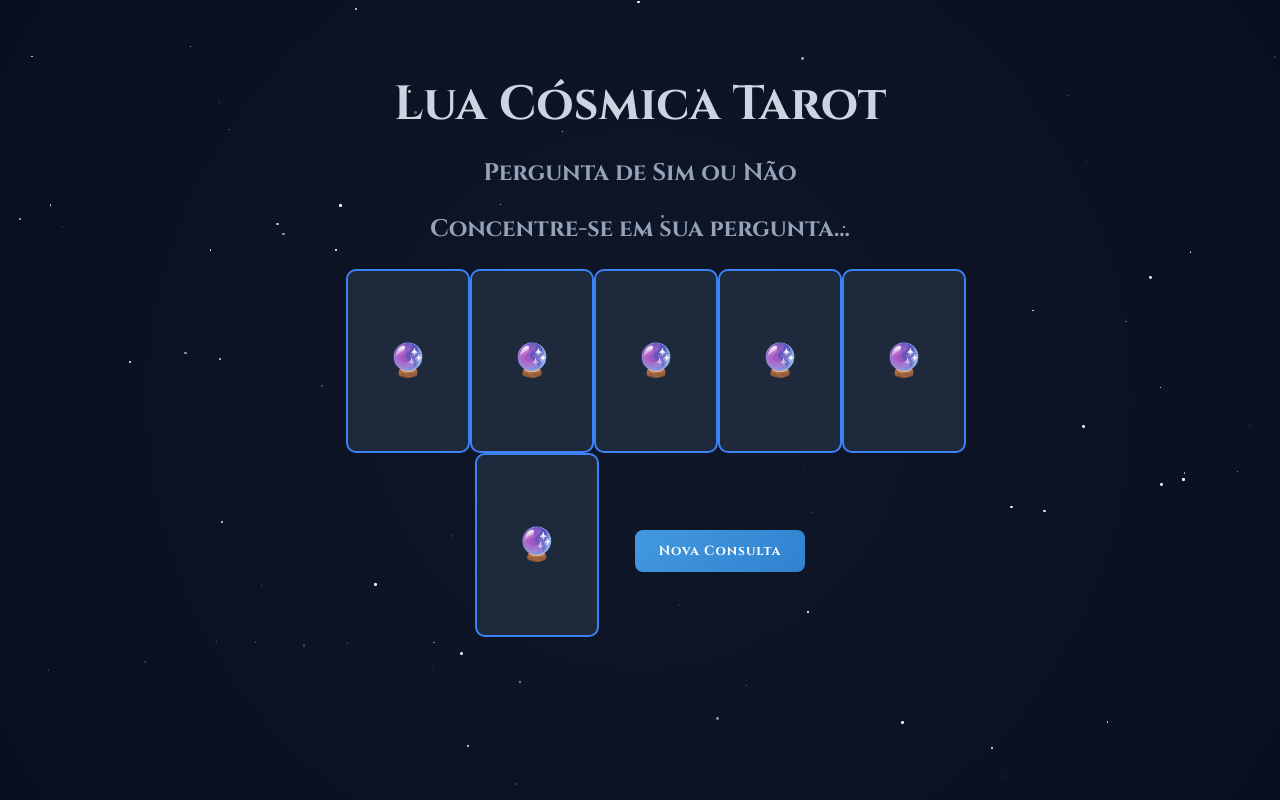
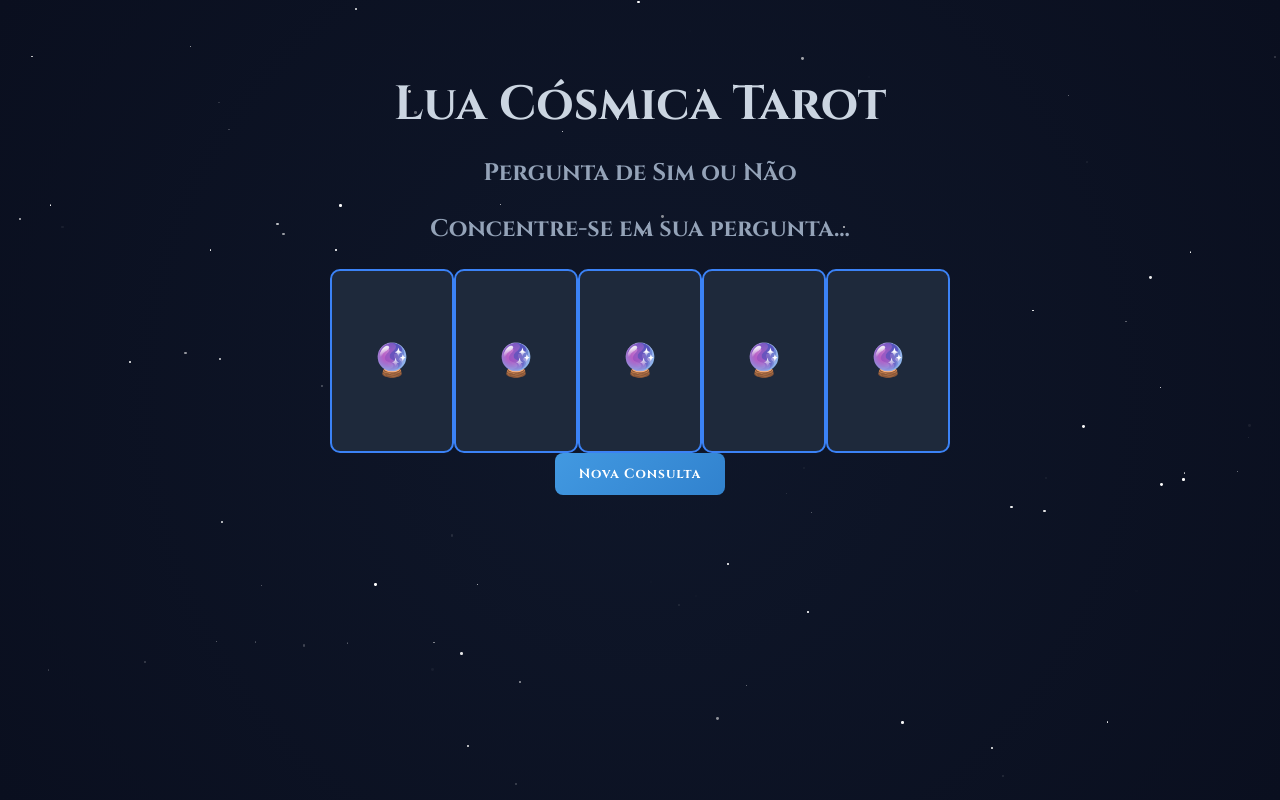
Before and after one commit to TatiTD-tech/jogo_tarot, a plain HTML site: page index.html in a window 1280 px wide. Both pictures are taken after a click on the button "Embaralhar Cartas". Drawn offline with Linux system fonts and the light colour scheme.

Commit message:
ajustes 3

```diff
--- a/index.html
+++ b/index.html
@@ -436,7 +436,7 @@ function createStars() {
 
   function createCards() {
     cardsContainer.innerHTML = '';
-    const selectedCards = [...tarotCards].sort(() => 0.5 - Math.random()).slice(0, 6);
+    const selectedCards = [...tarotCards].sort(() => 0.5 - Math.random()).slice(0, 5);
 
     selectedCards.forEach(card => {
       const cardEl = document.createElement('div');
```
